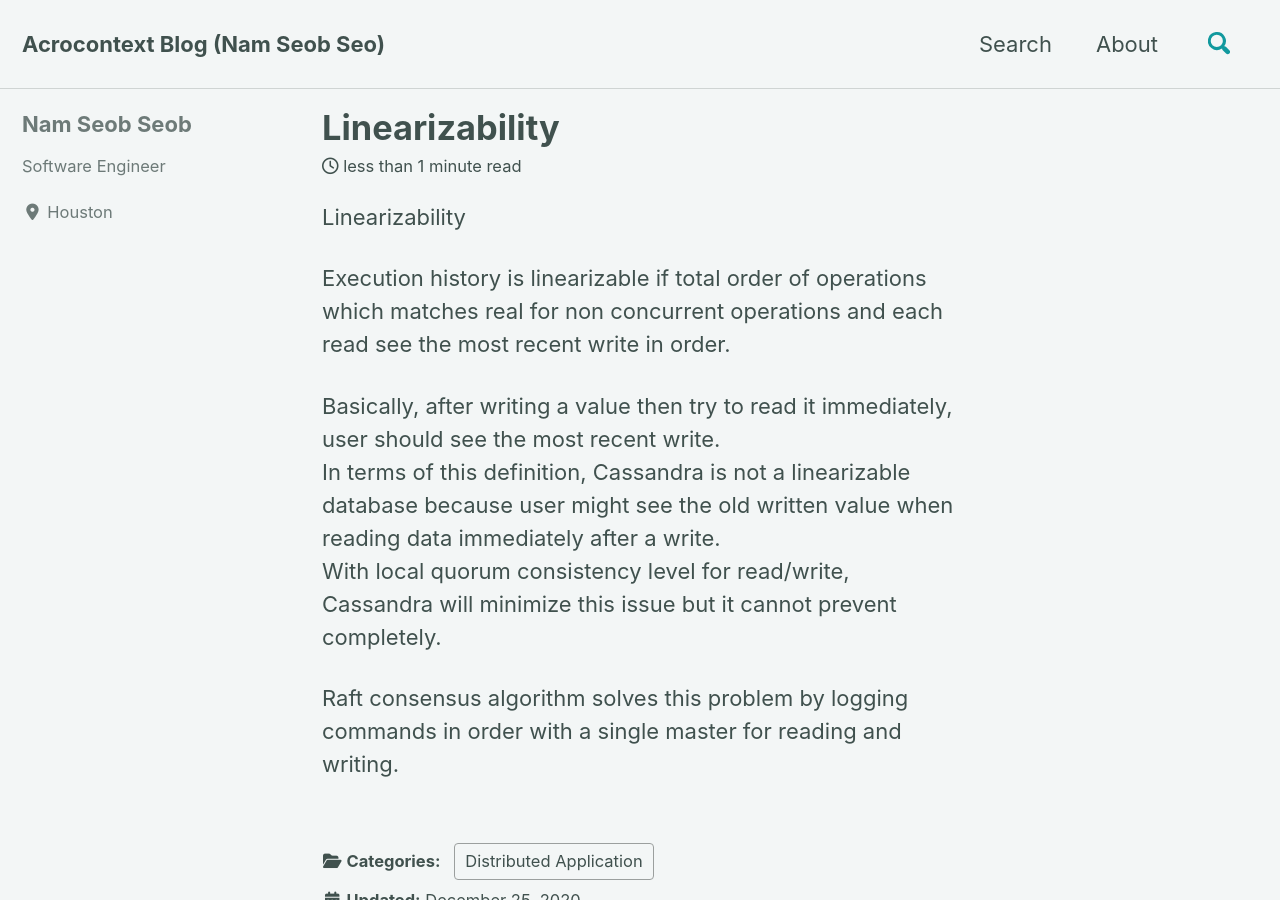
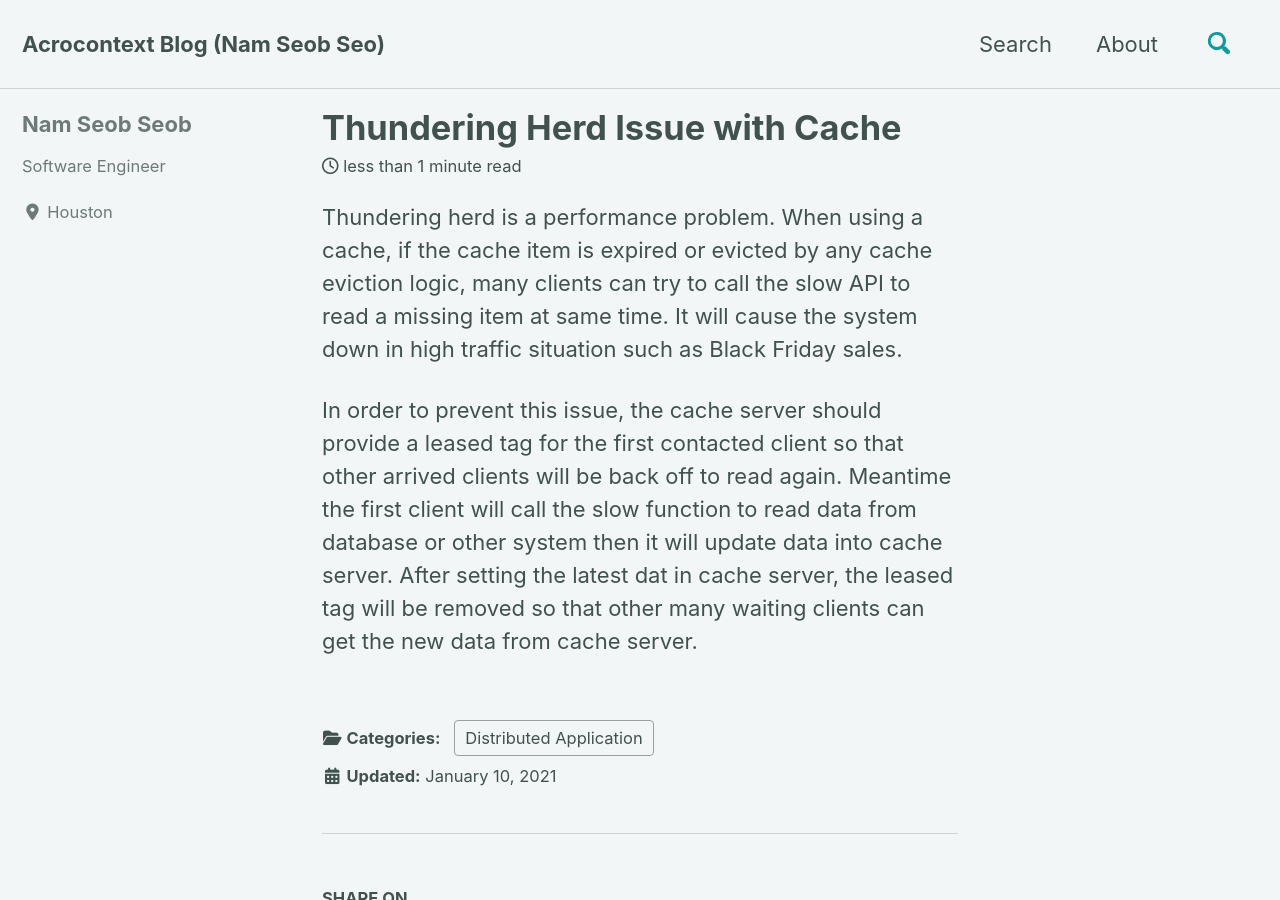
Before and after one commit to nsclass/nsclass.github.io, a Jekyll site: the page built from _posts/2021-01-10-Thundering-herd-with-cache.md, in a window 1280 px wide and 900 px high. Built offline with Jekyll 4.4.1, drawn with Linux system fonts in a browser that asks for light colours; cached includes are drawn as plain includes; nearby versions of some CDN libraries.

Commit message:
thundering herd

```diff
--- a/_posts/2021-01-10-Thundering-herd-with-cache.md
+++ b/_posts/2021-01-10-Thundering-herd-with-cache.md
@@ -1,7 +1,7 @@
 ---
 layout: single
-title: Linearizability
-date: 2020-12-24 20:30:00.000000000 -05:00
+title: Thundering Herd Issue with Cache
+date: 2021-01-10 08:00:00.000000000 -05:00
 type: post
 parent_id: "0"
 published: true
@@ -9,14 +9,8 @@ password: ""
 status: publish
 categories:
   - Distributed Application
-permalink: "2020/12/24/linearizability"
+permalink: "2021/01/10/thundering-herd-cache"
 ---
-Linearizability
+Thundering herd is a performance problem. When using a cache, if the cache item is expired or evicted by any cache eviction logic, many clients can try to call the slow API to read a missing item at same time. It will cause the system down in high traffic situation such as Black Friday sales.
 
-Execution history is linearizable if total order of operations which matches real for non concurrent operations and each read see the most recent write in order.
-
-Basically, after writing a value then try to read it immediately, user should see the most recent write.
-In terms of this definition, Cassandra is not a linearizable database because user might see the old written value when reading data immediately after a write.
-With local quorum consistency level for read/write, Cassandra will minimize this issue but it cannot prevent completely.
-
-Raft consensus algorithm solves this problem by logging commands in order with a single master for reading and writing.
+In order to prevent this issue, the cache server should provide a leased tag for the first contacted client so that other arrived clients will be back off to read again. Meantime the first client will call the slow function to read data from database or other system then it will update data into cache server. After setting the latest dat in cache server, the leased tag will be removed so that other many waiting clients can get the new data from cache server.
```
